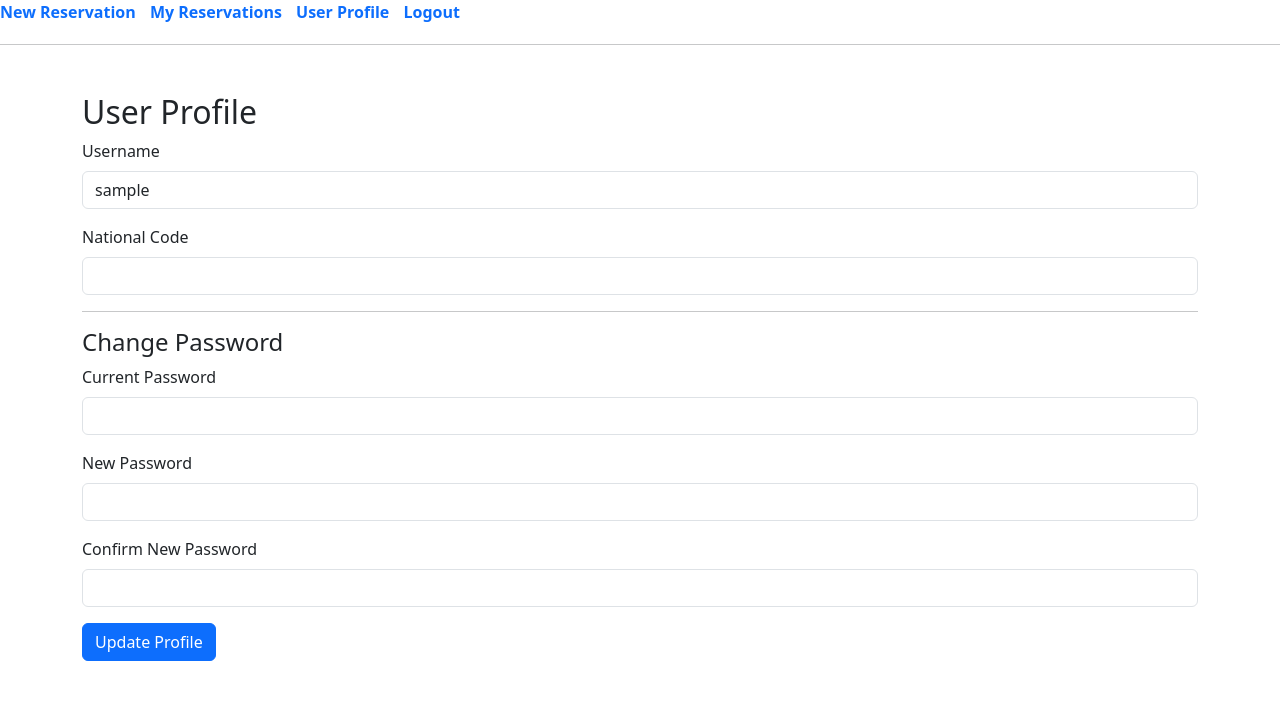
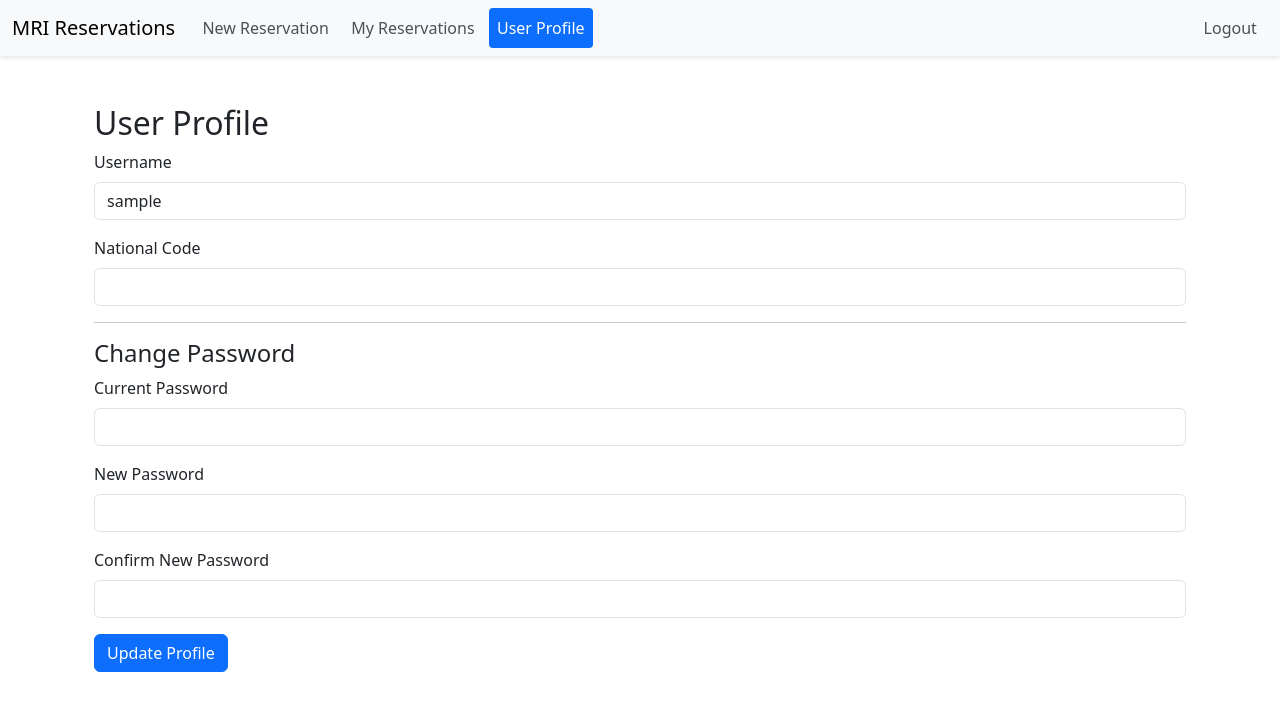
Before and after one commit to alighaderipour/mri, a Flask app: page /user_profile in a window 1280 px wide. Shown: the top 711 px of the page. Run offline with Flask 3, Linux system fonts and the light colour scheme; the visitor is signed in with stand-in values (Sample User, id 1); some libraries are stand-ins or nearby versions.

Commit message:
new navbar

```diff
--- a/app/templates/base.html
+++ b/app/templates/base.html
@@ -2,46 +2,74 @@
 <html lang="en">
 <head>
     <meta charset="UTF-8">
+    <meta name="viewport" content="width=device-width, initial-scale=1.0">
     <title>{% block title %}My App{% endblock %}</title>
 
-    <!-- PersianDatepicker CSS -->
-    <link rel="stylesheet" href="https://cdn.jsdelivr.net/npm/persian-datepicker@1.2.0/dist/css/persian-datepicker.min.css">
-
+    <!-- Bootstrap CSS -->
     <link href="https://cdn.jsdelivr.net/npm/bootstrap@5.3.2/dist/css/bootstrap.min.css" rel="stylesheet">
-    <script src="https://cdn.jsdelivr.net/npm/bootstrap@5.3.2/dist/js/bootstrap.bundle.min.js"></script>
 
     <style>
-        nav a {
-            margin-right: 10px;
-            text-decoration: none;
-            font-weight: bold;
+        .navbar-custom {
+            background-color: #f8f9fa;
+            box-shadow: 0 2px 4px rgba(0,0,0,0.1);
         }
-        nav {
-            margin-bottom: 20px;
+
+        .navbar-custom .nav-link {
+            color: #495057;
+            font-weight: 500;
+            padding: 0.5rem 1rem;
+            margin: 0 0.2rem;
+            border-radius: 4px;
+        }
+
+        .navbar-custom .nav-link:hover,
+        .navbar-custom .nav-link.active {
+            background-color: #e9ecef;
+            color: #0d6efd;
+        }
+
+        .navbar-custom .nav-link.active {
+            background-color: #0d6efd;
+            color: white;
         }
     </style>
 </head>
 <body>
+    <!-- Navbar using Bootstrap classes -->
+    <nav class="navbar navbar-expand-lg navbar-custom py-2">
+        <div class="container-fluid">
+            <a class="navbar-brand" href="#">MRI Reservations</a>
+            <button class="navbar-toggler" type="button" data-bs-toggle="collapse" data-bs-target="#navbarNav">
+                <span class="navbar-toggler-icon"></span>
+            </button>
+            <div class="collapse navbar-collapse" id="navbarNav">
+                <div class="navbar-nav">
+                    <a class="nav-link {% if request.endpoint == 'main.reserve' %}active{% endif %}"
+                       href="{{ url_for('main.reserve') }}">New Reservation</a>
+                    <a class="nav-link {% if request.endpoint == 'main.my_reservations' %}active{% endif %}"
+                       href="{{ url_for('main.my_reservations') }}">My Reservations</a>
+                    <a class="nav-link {% if request.endpoint == 'main.user_profile' %}active{% endif %}"
+                       href="{{ url_for('main.user_profile') }}">User Profile</a>
 
-<nav>
-    <a href="{{ url_for('main.reserve') }}">New Reservation</a>
-    <a href="{{ url_for('main.my_reservations') }}">My Reservations</a>
-    <a href="{{ url_for('main.user_profile') }}">User Profile</a>
+                    {% if current_user.is_authenticated and current_user.is_admin %}
+                        <a class="nav-link {% if request.endpoint == 'admin.dashboard' %}active{% endif %}"
+                           href="{{ url_for('admin.dashboard') }}">Admin Dashboard</a>
+                        <a class="nav-link {% if request.endpoint == 'admin.list_users' %}active{% endif %}"
+                           href="{{ url_for('admin.list_users') }}">User List</a>
+                        <a class="nav-link {% if request.endpoint == 'admin.view_reservations' %}active{% endif %}"
+                           href="{{ url_for('admin.view_reservations') }}">All Reservations</a>
+                    {% endif %}
+                </div>
+                <div class="navbar-nav ms-auto">
                     {% if current_user.is_authenticated %}
-        {% if current_user.is_admin %}
-            <a href="{{ url_for('admin.dashboard') }}">Admin Dashboard</a>
-            <a href="{{ url_for('admin.list_users') }}">User List</a>
-            <a href="{{ url_for('admin.view_reservations') }}">All Reservations</a>
-        {% elif current_user.can_assign_turn %}
-            <a href="{{ url_for('admin.view_reservations') }}">All Reservations</a>
+                        <a class="nav-link" href="{{ url_for('auth.logout') }}">Logout</a>
                     {% endif %}
-        <a href="{{ url_for('auth.logout') }}">Logout</a>
-    {% endif %}
+                </div>
+            </div>
+        </div>
     </nav>
 
-<hr>
-
-<!-- Flash Messages Section -->
+    <!-- Flash Messages -->
     <div class="container mt-3">
         {% with messages = get_flashed_messages(with_categories=true) %}
             {% if messages %}
@@ -55,26 +83,14 @@
         {% endwith %}
     </div>
 
-{% block content %}
-{% endblock %}
+    <!-- Main Content -->
+    <main class="container my-4">
+        {% block content %}{% endblock %}
+    </main>
 
-<!-- jQuery (required for Persian Datepicker) -->
-<script src="https://code.jquery.com/jquery-3.7.0.min.js"></script>
+    <!-- Bootstrap JS -->
+    <script src="https://cdn.jsdelivr.net/npm/bootstrap@5.3.2/dist/js/bootstrap.bundle.min.js"></script>
 
-<!-- PersianDate and PersianDatepicker JS -->
-<script src="https://cdn.jsdelivr.net/npm/persian-date/dist/persian-date.min.js"></script>
-<script src="https://cdn.jsdelivr.net/npm/persian-datepicker@1.2.0/dist/js/persian-datepicker.min.js"></script>
-
-<!-- PersianDatepicker Activation -->
-<script>
-$(document).ready(function() {
-    $(".persian-datepicker").persianDatepicker({
-        format: 'YYYY/MM/DD',
-        autoClose: true,
-        initialValue: false,
-    });
-});
-</script>
-
+    <!-- Your other scripts... -->
 </body>
 </html>
```
Lines whose indentation alone changed are shown as unchanged.
